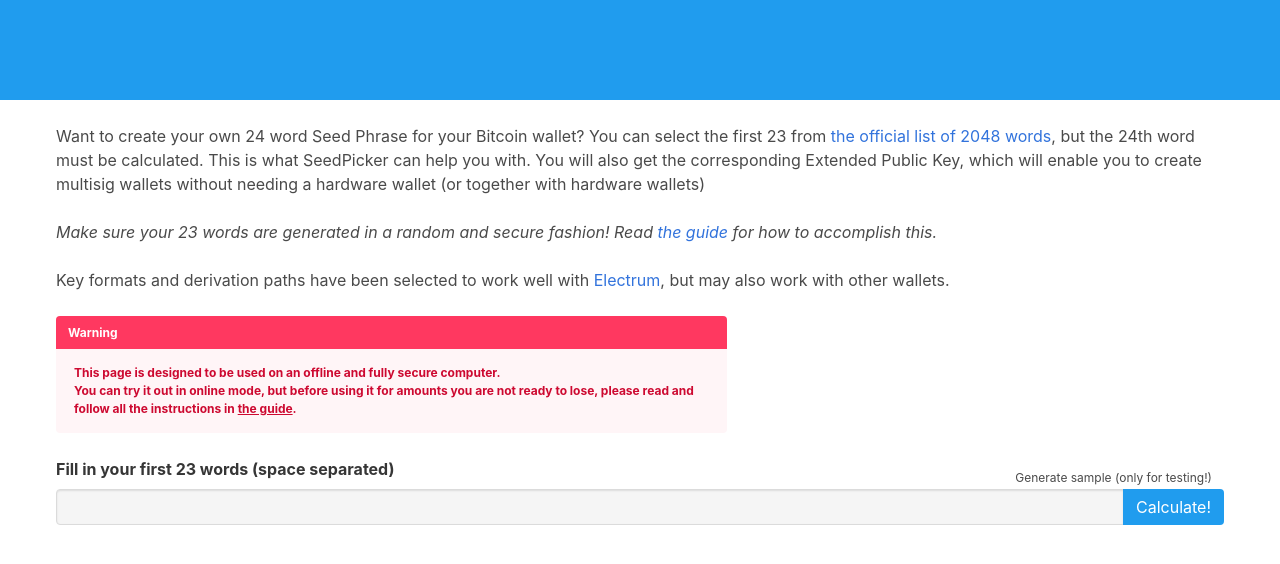
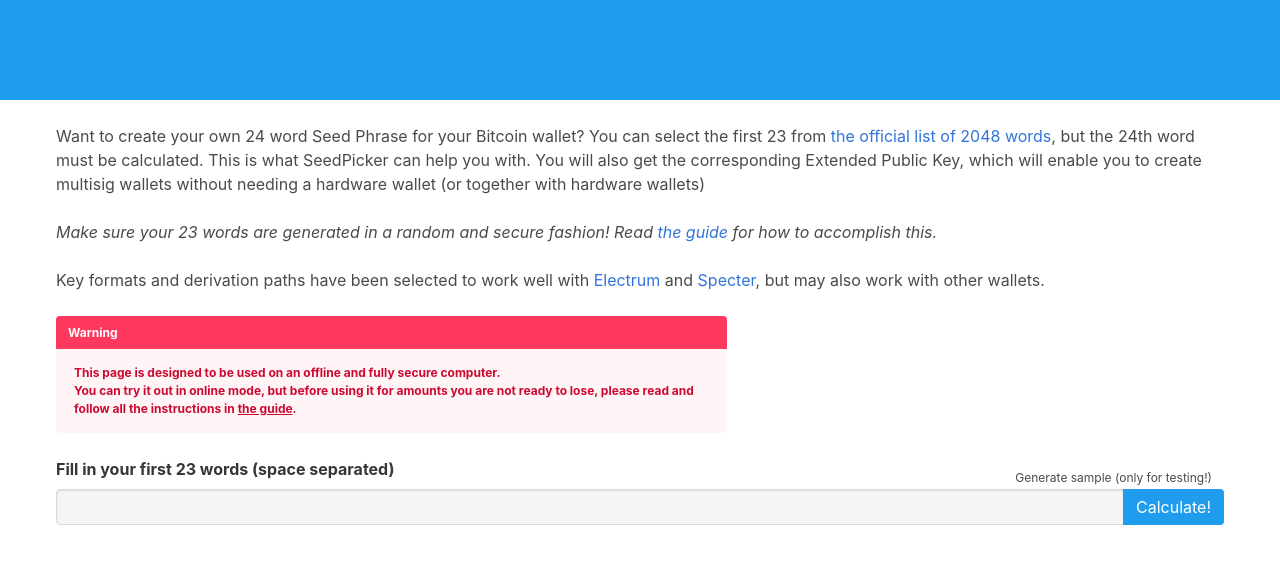
Before and after one commit to merland/seedpicker, a Jekyll site: the page calculator/last-word.html, which Jekyll copies as it is, in a window 1280 px wide. Shown: the top 564 px of the page. Built offline with Jekyll 4.4.1, drawn with Linux system fonts in a browser that asks for light colours; a script that is not in the unit is left out.

Commit message:
mention Specter in the intro

```diff
--- a/calculator/last-word.html
+++ b/calculator/last-word.html
@@ -62,8 +62,9 @@
         </div>
         <div class="tighter_section">
           Key formats and derivation paths have been selected to work well with
-          <a href="https://electrum.org/">Electrum</a>, but may also work with
-          other wallets.
+          <a href="https://electrum.org/">Electrum</a> and
+          <a href="https://github.com/cryptoadvance/specter-desktop">Specter</a
+          >, but may also work with other wallets.
         </div>
         <div id="warning" class="tighter_section has-text-weight-bold">
           <div class="columns">
```
